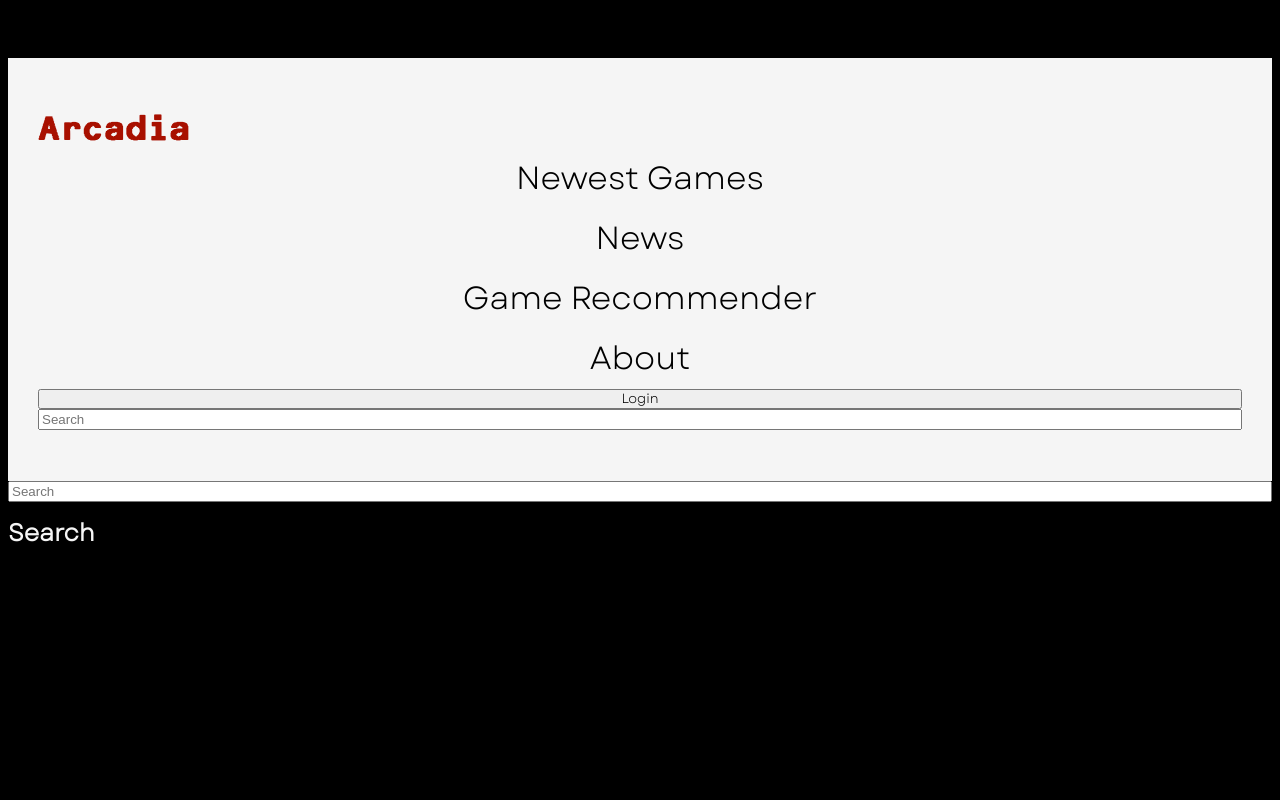
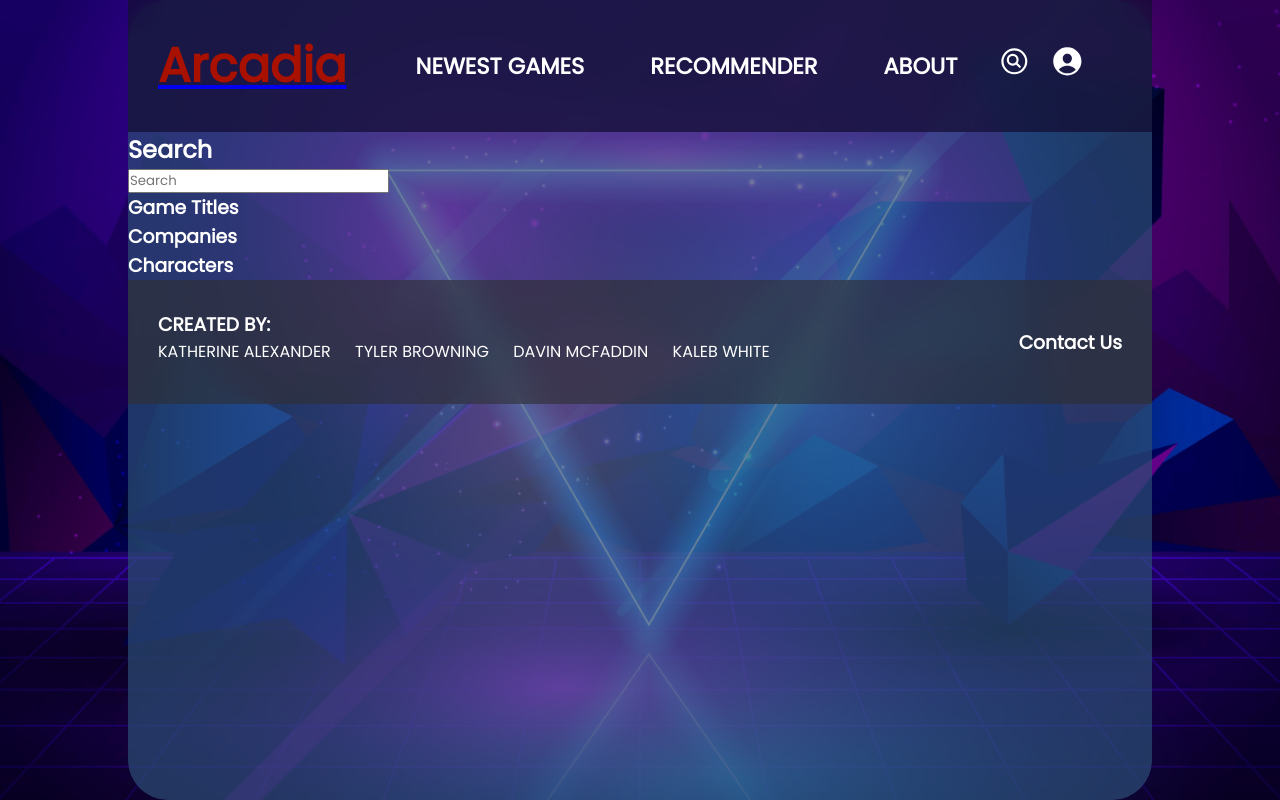
Before and after one commit to K-eli-wtech/CSC289-Group-8, a PHP site: page /search.html in a window 1280 px wide. Run offline with PHP 8.4, Linux system fonts and the light colour scheme; some libraries are stand-ins or nearby versions; some web fonts are replaced.

Commit message:
K white (#39)
* Main page Style updates

* Style update

* Code update

```diff
--- a/client/public/change_password.html
+++ b/client/public/change_password.html
@@ -46,6 +46,6 @@
       </section>
       <script type="module" src="https://unpkg.com/ionicons@5.5.2/dist/ionicons/ionicons.esm.js"></script>
       <script nomodule src="https://unpkg.com/ionicons@5.5.2/dist/ionicons/ionicons.js"></script>
-      <script src="register.js"></script>
+      <script src="./js/register.js"></script>
     </body>
 </html>
--- a/client/public/check_email.html
+++ b/client/public/check_email.html
@@ -38,6 +38,6 @@
       </section>
       <script type="module" src="https://unpkg.com/ionicons@5.5.2/dist/ionicons/ionicons.esm.js"></script>
       <script nomodule src="https://unpkg.com/ionicons@5.5.2/dist/ionicons/ionicons.js"></script>
-      <script src="login.js"></script>
+      <script src="./js/login.js"></script>
     </body>
 </html>
--- a/client/public/css/arcadia.css
+++ b/client/public/css/arcadia.css
@@ -48,6 +48,7 @@ url("https://github.com/K-eli-wtech/CSC289-Group-8/blob/main/client/public/fonts
     position: relative;
     width: 80%;
     height: 100%;
+    min-height: 100vh;
     background: rgba(44, 78, 117, 0.7);
     background-position: center;
     justify-content: center;
--- /dev/null
+++ b/client/public/css/search.css
@@ -0,0 +1,154 @@
+@import url('https://fonts.googleapis.com/css?family=Poppins');
+
+*{
+    margin: 0;
+    padding: 0;
+    font-family: 'Poppins', sans-serif;
+}
+
+#wrap {
+    border-radius: 40px;
+    position: relative;
+    width: 80%;
+    min-height: 100vh;
+    background: rgba(44, 78, 117, 0.7);
+    background-position: center;
+    justify-content: center;
+    align-items: center;
+}
+
+
+/* Page Header */
+
+.header {
+    background: rgba(19, 12, 49, 0.712);
+    color: #fff;
+    padding: 30px;
+    display: flex;
+    backdrop-filter: blur(12px);
+    justify-content: space-between;
+    align-items: center;
+    position: relative;
+}
+
+.header h1 {
+    font-size: 3em;
+    font-weight: 700;
+}
+
+.navigation_bar {
+    list-style-type: none;
+    margin: 0;
+    padding: 0;
+    font-weight: 600;
+    font-size: 1.2em;
+}
+
+li {
+    display: inline-block;
+    margin-right: 20px;
+}
+
+li:last-child {
+    margin-right: 0;
+}
+
+li a {
+    display: inline-block;
+    border-radius: 40px;
+    color: #fff;
+    text-align: center;
+    padding: 10px 20px;
+    text-decoration: none;
+    transition: background-color 0.1s ease;
+}
+
+li a:hover {
+    border-radius: 40px;
+    background-color: #fff;
+    color: #141414;
+}
+
+li ion-icon {
+    font-size: 2.6em;
+}
+
+.login {
+    background: transparent;
+    border: none;
+    color: #fff;
+    outline: none;
+    height: 50px;
+    width: 50px;
+}
+
+.login:hover {
+    cursor: pointer;
+}
+
+.search {
+    background: transparent;
+    height: 50px;
+    color: #fff;
+    border: none;
+    outline: none;
+}
+
+.search:hover {
+    cursor: pointer;
+}
+
+
+/* Page Body */
+
+body {
+    display: flex;
+    justify-content: center;
+    align-items: center;
+    min-height: 100vh;
+    height: 100%;
+    width: 100%;
+    background: url('../images/homebg.jpg')no-repeat;
+    background-position: center;
+    background-size: cover;
+    color: #fff;
+}
+
+
+/* Footer */
+
+footer {
+    background: rgba(48, 48, 48, 0.6);
+    color: #fff;
+    padding: 30px;
+    display: flex;
+    backdrop-filter: blur(12px);
+    justify-content: space-between;
+    align-items: center;
+    position: relative;
+}
+
+footer p {
+    font-size: 1.2em;
+    margin-bottom: 20px;
+}
+
+footer ul {
+    list-style-type: none;
+    margin: 0;
+    padding: 0;
+}
+
+footer li {
+    margin-bottom: 10px;
+}
+
+footer a {
+    color: #fff;
+    text-decoration: none;
+    transition: opacity 0.3s ease;
+}
+
+footer a:hover {
+    opacity: 0.7;
+}
--- /dev/null
+++ b/client/public/js/head-foot.js
@@ -0,0 +1,63 @@
+class myHeader extends HTMLElement {
+    connectedCallback() {
+        this.innerHTML = `
+            <div class="header">
+                <!--Javascript to access API-->
+                <script>
+                    var settings = {
+                        "async": true,
+                        "crossDomain": true,
+                        "url": "https://api",
+                        "method": "GET"
+                    }
+                </script>
+
+                <a href="arcadia.html"><h1 style="color: #a81000">Arcadia</h1></a>
+                <h3>
+                <ul class="navigation_bar">
+                    <li><a href="newest_games.html">NEWEST GAMES</a></li>
+                    <li><a href="recommender.html">RECOMMENDER</a></li>
+                    <li><a href="about.html">ABOUT</a></li>
+
+                    <li style="float: right; padding-right: 10px;">
+                    <button class ="login" type="button" onclick="window.location.href = 'login.html';">
+                        <ion-icon name="person-circle"></ion-icon>
+                    </button>
+                    </li>
+                    <li style="float: right; padding-right: 10px;">
+                    <button class ="search" type="button" onclick="window.location.href = 'search.html';">
+                        <ion-icon name="search-circle-outline"></ion-icon>
+                    </button> </li>
+                </ul>
+                </h3>
+            </div>
+        `
+    }
+}
+
+customElements.define('my-header', myHeader)
+
+class myFooter extends HTMLElement {
+    connectedCallback() {
+        this.innerHTML = `
+            <footer>
+                <aside>
+                <div class="content"></div>
+                <h3>CREATED BY:</h3>
+                <ul>
+                    <li>KATHERINE ALEXANDER</li>
+                    <li>TYLER BROWNING</li>
+                    <li>DAVIN MCFADDIN</li>
+                    <li>KALEB WHITE</li>
+                </ul>
+                </aside>
+                <aside>
+                <div id="contact" class="content"></div>
+                <h3>Contact Us</h3>
+                </aside>
+            </footer>
+        `
+    }
+}
+
+customElements.define('my-footer', myFooter)
--- a/client/public/login.html
+++ b/client/public/login.html
@@ -50,6 +50,6 @@
       </section>
       <script type="module" src="https://unpkg.com/ionicons@5.5.2/dist/ionicons/ionicons.esm.js"></script>
       <script nomodule src="https://unpkg.com/ionicons@5.5.2/dist/ionicons/ionicons.js"></script>
-      <script src="remember.js"></script>
+      <script src="./js/remember.js"></script>
     </body>
 </html>
--- a/client/public/register.html
+++ b/client/public/register.html
@@ -62,6 +62,6 @@
       </section>
       <script type="module" src="https://unpkg.com/ionicons@5.5.2/dist/ionicons/ionicons.esm.js"></script>
       <script nomodule src="https://unpkg.com/ionicons@5.5.2/dist/ionicons/ionicons.js"></script>
-      <script src="register.js"></script>
+      <script src="./js/register.js"></script>
     </body>
 </html>
--- a/client/public/search.html
+++ b/client/public/search.html
@@ -1,45 +1,33 @@
-!DOCTYPE html>
-<html>
-<!--SEARCH RESULTS PAGE-->
+<!--SEARCH PAGE-->
+<!DOCTYPE html>
+<html lang="en">
+
+<!--Javascript for template header and footer-->
+<script type=module src=./js/head-foot.js></script>
+
 <!--Tab Header Information-->
 <head>
     <meta name="viewport" content=""width=device-width, initial-scale="1.0">
     <script src="https://ajax.googleapis.com/ajax/libs/jquery/1.11.1/jquery.min.js"></script>
-    <link rel="stylesheet" href="arcadiastyle.css">
+    <link rel="stylesheet" href="./css/search.css">
     <title> Arcadia</title>
+</head>
 
-    <!--Javascript to access API-->
-    <script>
-        var settings = {
-            "async": true,
-            "crossDomain": true,
-            "url": "https://api",
-            "method": "GET"
-        }
-      </script>
+<body>
+  <!--This div wraps the entire page-->
+  <div id="wrap">
+    <!--Header and Navigation Bar-->
+    <my-header></my-header>
 
-  <!--Header and Navigation Bar-->
-  <div class="header">
-    <h1> Arcadia
-    <ul class="navigation_bar">
-        <li><a href="newest_games.html">Newest Games</a></li>
-        <li><a href="reviews.html">News</a></li>
-        <li><a href="recommender.html">Game Recommender</a></li>
-        <li><a href="about.html">About</a></li>
-        <li><button class ="login" type="button" onclick="window.location.href = 'location';">Login</button> </li>
-        <li> <input type="text" placeholder="Search"></li>
-      </ul>
-      </h1>
-  </div>
-
+      <h2 class="search-head">Search</h2>
       <!--Search Bar-->
-  <div class="search_bar">
-    <input type="text" placeholder="Search" id="search_input">
+      <div class="search-bar">
+        <input type="text" placeholder="Search" id="search-input">
       </div>
 
       <!--Search Results-->
-  <div class="search_results">
-    <h2>Search</h2> <h2 id="terms"></h2>
+      <div class="search-results">
+        <h2 id="terms"></h2>
       </div>
 
       <div>
@@ -57,15 +45,12 @@
         <!--Search Results with similar characters should go here-->
       </div>
 
-  <script>
-      let html = document.getElementById("search_input").innerHTML;
-      document.getElementById("terms").innerHTML = html;
-  </script> <!--Does not work since search bar doesn't function but should display the user's search terms-->
+      <!--Footer -->
+      <my-footer></my-footer>
 
-    <!--Footer -->
-            <footer>
-            </footer>
-
-        </div> <!--This div wraps the entire page-->
+  </div>
+  <!--Javascript for icons-->
+  <script type=module src=https://unpkg.com/ionicons@5.5.2/dist/ionicons/ionicons.esm.js></script>
+  <script nomodule src=https://unpkg.com/ionicons@5.5.2/dist/ionicons/ionicons.js></script>
 </body>
 </html>
```
Also changed, not shown: client/public/arcadia.html (+57 -50 lines), client/public/filter.php (deleted, +0 -91 lines), client/public/footer.php (deleted, +0 -42 lines), client/public/header.php (deleted, +0 -26 lines), client/public/js/check_email.js (renamed from client/public/check_email.js), client/public/js/register.js (renamed from client/public/register.js), client/public/js/remember.js (renamed from client/public/remember.js), client/public/js/reviews.js (renamed from client/public/reviews.js). Lines whose indentation alone changed are shown as unchanged.
